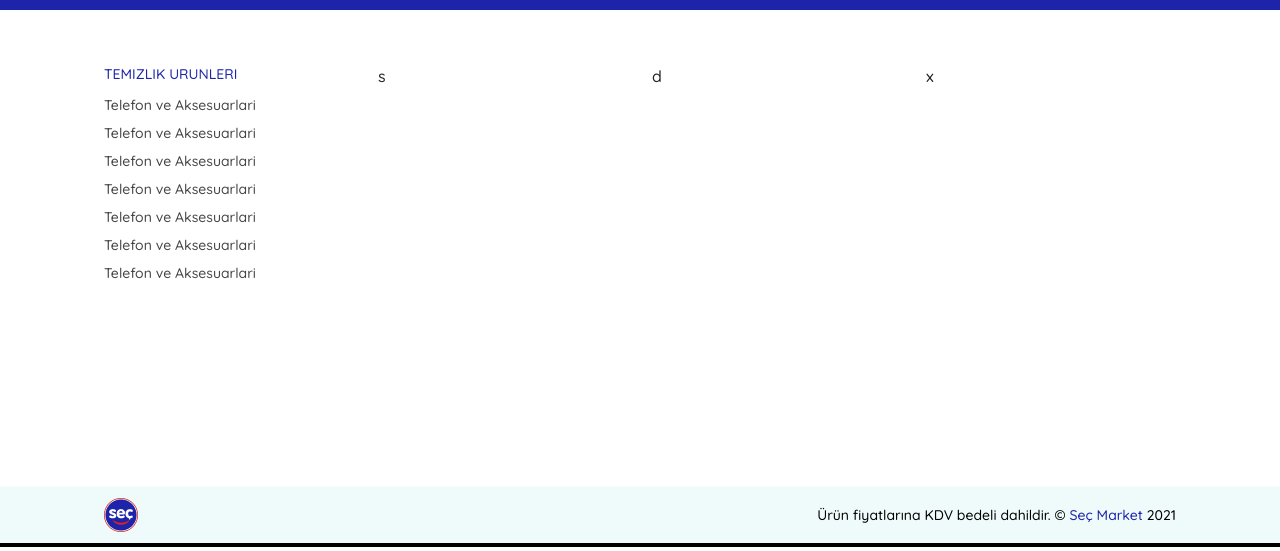
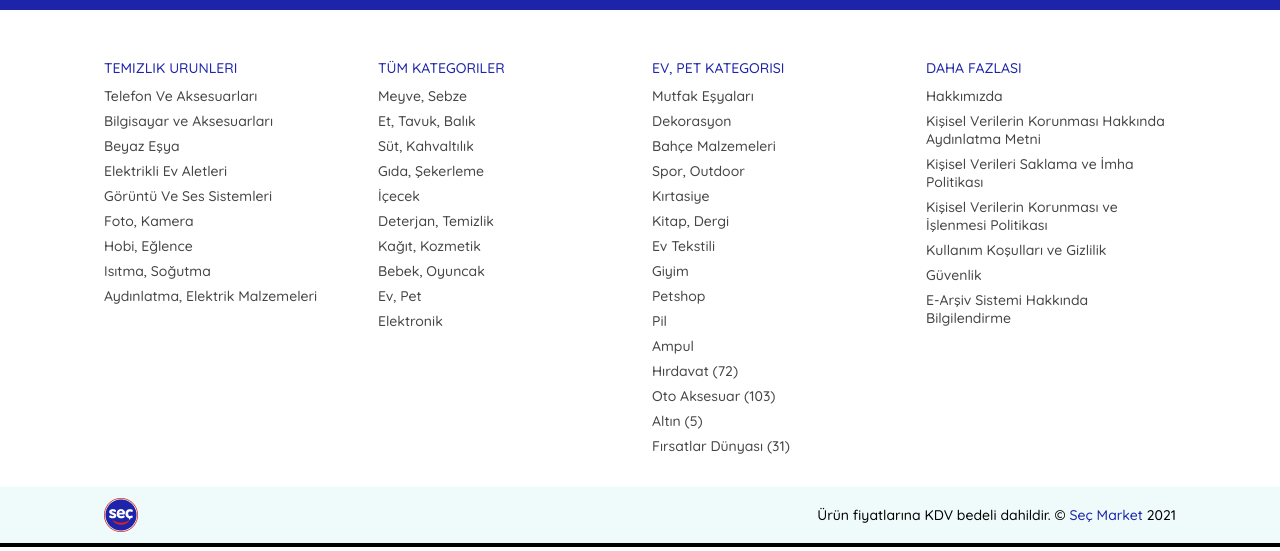
Before and after one commit to donmezmert/reactOneFirstProject, a plain HTML site: page index.html in a window 1280 px wide. Shown: the part 681-1232 px from the top of the page. Drawn offline with nearby package versions, Linux system fonts and the light colour scheme.

Commit message:
footer content edit

```diff
--- a/css/style.css
+++ b/css/style.css
@@ -216,7 +216,11 @@ header .navbar-nav {
 
 /*********** END HEADER ***************/
 
-.content { margin:0; min-height: 500px; }
+.content {
+    margin: 0;
+    min-height: 500px;
+}
+
 
 /*********** FOOTER ***************/
 
@@ -227,8 +231,15 @@ footer {
     height: 608px;
 }
 
-footer .container { width: 1096px; }
-footer .footerTop { width: 100%; height: 75px; }
+footer .container {
+    width: 1096px;
+}
+
+footer .footerTop {
+    width: 100%;
+    height: 75px;
+}
+
 footer .footerTop .footerNotification {
     background: url("../images/icon/hands.png") no-repeat;
     font-family: 'Quicksand', sans-serif;
@@ -258,24 +269,68 @@ footer .footerTop .footerButtonMain .footerButton {
     margin: 0;
 }
 
-span.bold { font-weight: bold; }
-.displayFlex { display: flex; }
+span.bold {
+    font-weight: bold;
+}
 
-footer .footerContent { margin: 0; height: 477px; padding-top: 50px; }
-footer .footerContent .fCategory { margin: 0; font-family: 'Quicksand', sans-serif; font-size: 14px; }
+.displayFlex {
+    display: flex;
+}
+
+footer .footerContent {
+    margin: 0;
+    height: 477px;
+    padding-top: 45px;
+}
+
+footer .footerContent .fCategory {
+    margin: 0;
+    font-family: 'Quicksand', sans-serif;
+    font-size: 14px;
+    line-height: 18px;
+}
+
 footer .footerContent .fCategory .fCatTitle {
     margin: 0;
     text-transform: uppercase;
     color: #1D24AA;
 }
 
-footer .footerContent .fCategory .fCatList { margin: 10px 0 0 0; }
-footer .footerContent .fCategory .fCatList ul { list-style: none; display: block; padding-left:0px; }
-footer .footerContent .fCategory .fCatList ul li a { color: #454545; padding-bottom: 7px; display: block; }
-footer .footerContent .fCategory .fCatList ul li a:hover { color: #1D24AA; text-decoration: underline;}
+footer .footerContent .fCategory .fCatList {
+    margin: 10px 0 0 0;
+}
 
-footer .footerBottom { width: 100%; height: 60px; }
-footer .footerBottom .footerLogo { background: url("../images/secLogoFooter.png") no-repeat; width: 34px; height: 34px; text-indent: -9999px; display: block; margin-top: 7px; }
+footer .footerContent .fCategory .fCatList ul {
+    list-style: none;
+    display: block;
+    padding-left: 0px;
+}
+
+footer .footerContent .fCategory .fCatList ul li a {
+    color: #454545;
+    padding-bottom: 7px;
+    display: block;
+}
+
+footer .footerContent .fCategory .fCatList ul li a:hover {
+    color: #1D24AA;
+    text-decoration: underline;
+}
+
+footer .footerBottom {
+    width: 100%;
+    height: 60px;
+}
+
+footer .footerBottom .footerLogo {
+    background: url("../images/secLogoFooter.png") no-repeat;
+    width: 34px;
+    height: 34px;
+    text-indent: -9999px;
+    display: block;
+    margin-top: 7px;
+}
+
 footer .footerBottom .footerCopyright {
     font-family: 'Quicksand', sans-serif;
     font-size: 14px;
@@ -284,6 +339,9 @@ footer .footerBottom .footerCopyright {
     text-align: right;
 }
 
-span.blue { color: #1D24AA; }
+span.blue {
+    color: #1D24AA;
+}
+
 
 /*********** END FOOTER ***************/
--- a/index.html
+++ b/index.html
@@ -139,20 +139,78 @@
                             <div class="fCatTitle">Temizlik Urunleri</div>
                             <div class="fCatList">
                                 <ul>
-                                    <li><a href="#">Telefon ve Aksesuarlari</a></li>
-                                    <li><a href="#">Telefon ve Aksesuarlari</a></li>
-                                    <li><a href="#">Telefon ve Aksesuarlari</a></li>
-                                    <li><a href="#">Telefon ve Aksesuarlari</a></li>
-                                    <li><a href="#">Telefon ve Aksesuarlari</a></li>
-                                    <li><a href="#">Telefon ve Aksesuarlari</a></li>
-                                    <li><a href="#">Telefon ve Aksesuarlari</a></li>
+                                    <li><a href="#">Telefon Ve Aksesuarları</a></li>
+                                    <li><a href="#">Bilgisayar ve Aksesuarları</a></li>
+                                    <li><a href="#">Beyaz Eşya</a></li>
+                                    <li><a href="#">Elektrikli Ev Aletleri</a></li>
+                                    <li><a href="#">Görüntü Ve Ses Sistemleri</a></li>
+                                    <li><a href="#">Foto, Kamera</a></li>
+                                    <li><a href="#">Hobi, Eğlence</a></li>
+                                    <li><a href="#">Isıtma, Soğutma</a></li>
+                                    <li><a href="#">Aydınlatma, Elektrik Malzemeleri</a></li>
                                 </ul>
                             </div>
                         </div>
                     </div>
-                    <div class="col-3">s</div>
-                    <div class="col-3">d</div>
-                    <div class="col-3">x</div>
+                    <div class="col-3">
+                        <div class="fCategory">
+                            <div class="fCatTitle">Tüm Kategoriler</div>
+                            <div class="fCatList">
+                                <ul>
+                                    <li><a href="#">Meyve, Sebze </a></li>
+                                    <li><a href="#">Et, Tavuk, Balık</a></li>
+                                    <li><a href="#">Süt, Kahvaltılık</a></li>
+                                    <li><a href="#">Gıda, Şekerleme</a></li>
+                                    <li><a href="#">İçecek</a></li>
+                                    <li><a href="#">Deterjan, Temizlik </a></li>
+                                    <li><a href="#">Kağıt, Kozmetik </a></li>
+                                    <li><a href="#">Bebek, Oyuncak</a></li>
+                                    <li><a href="#">Ev, Pet</a></li>
+                                    <li><a href="#">Elektronik</a></li>
+                                </ul>
+                            </div>
+                        </div>
+                    </div>
+                    <div class="col-3">
+                        <div class="fCategory">
+                            <div class="fCatTitle">Ev, Pet Kategorisi</div>
+                            <div class="fCatList">
+                                <ul>
+                                    <li><a href="#">Mutfak Eşyaları</a></li>
+                                    <li><a href="#">Dekorasyon</a></li>
+                                    <li><a href="#">Bahçe Malzemeleri</a></li>
+                                    <li><a href="#">Spor, Outdoor</a></li>
+                                    <li><a href="#">Kırtasiye</a></li>
+                                    <li><a href="#">Kitap, Dergi</a></li>
+                                    <li><a href="#">Ev Tekstili</a></li>
+                                    <li><a href="#">Giyim</a></li>
+                                    <li><a href="#">Petshop</a></li>
+                                    <li><a href="#">Pil</a></li>
+                                    <li><a href="#">Ampul</a></li>
+                                    <li><a href="#">Hırdavat (72)</a></li>
+                                    <li><a href="#">Oto Aksesuar (103)</a></li>
+                                    <li><a href="#">Altın (5)</a></li>
+                                    <li><a href="#">Fırsatlar Dünyası (31)</a></li>
+                                </ul>
+                            </div>
+                        </div>
+                    </div>
+                    <div class="col-3">
+                        <div class="fCategory">
+                            <div class="fCatTitle">Daha Fazlası</div>
+                            <div class="fCatList">
+                                <ul>
+                                    <li><a href="#">Hakkımızda</a></li>
+                                    <li><a href="#">Kişisel Verilerin Korunması Hakkında Aydınlatma Metni</a></li>
+                                    <li><a href="#">Kişisel Verileri Saklama ve İmha Politikası</a></li>
+                                    <li><a href="#">Kişisel Verilerin Korunması ve İşlenmesi Politikası</a></li>
+                                    <li><a href="#">Kullanım Koşulları ve Gizlilik</a></li>
+                                    <li><a href="#">Güvenlik</a></li>
+                                    <li><a href="#">E-Arşiv Sistemi Hakkında Bilgilendirme</a></li>
+                                </ul>
+                            </div>
+                        </div>
+                    </div>
                 </div>
             </div>
             <div class="footerBottom">
```
Also changed, not shown: 1 other file.
